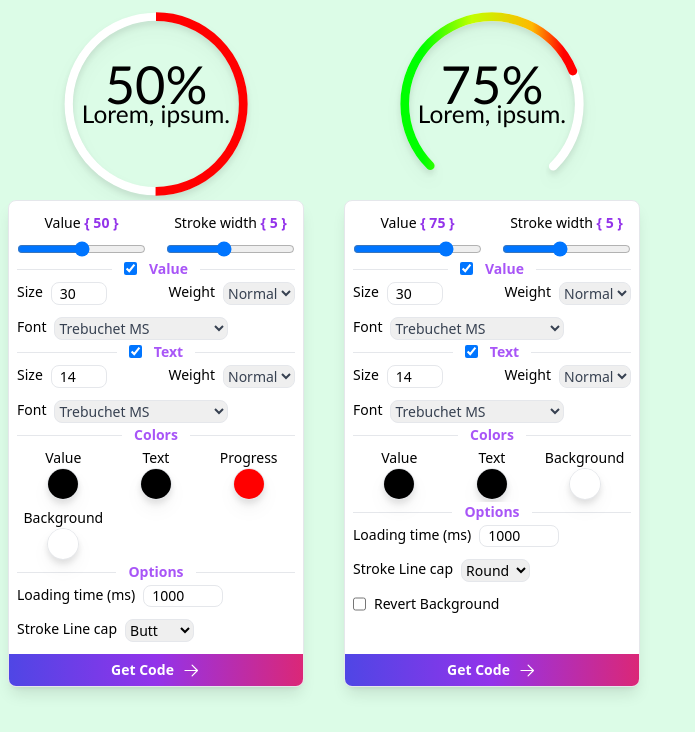
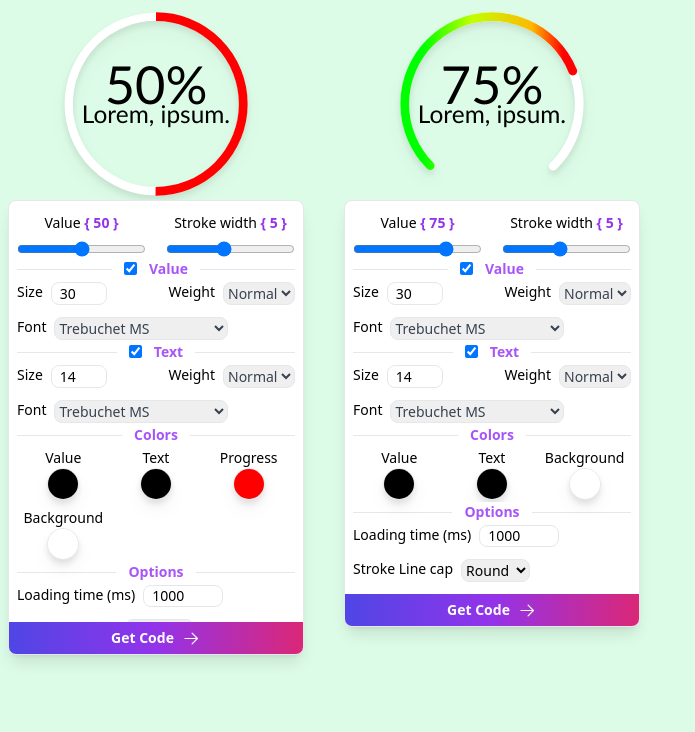
Before and after one commit to alptugidin/react-circular-progress-bar, a React (Vite) app: page / in a window 1280 px wide. Shown: the top 732 px of the page, without its empty margins (0-695 px from the left). Built offline with nearby package versions, Linux system fonts and the light colour scheme.

Commit message:
add class for select and input

```diff
--- a/src/index.css
+++ b/src/index.css
@@ -22,14 +22,19 @@
 }
 
 select {
-  @apply cursor-pointer
+  @apply cursor-pointer;
+}
+
+input,
+select {
+  @apply focus:border-gray-400 outline-none;
 }
 
 .main {
   perspective: 1000px;
   position: relative;
   width: 296px;
-  height: 487px;
+  height: 521px;
 }
 
 .settings {
@@ -39,12 +44,11 @@
   top: 0;
   left: 0;
   right: 0;
-  height: 487px;
 }
 
 .back {
   transform: rotateY(-180deg);
-
+  height: 521px;
 }
 
 .rotate {
@@ -53,21 +57,4 @@
 
 .rotate-back {
   transform: rotateY(0deg);
-
 }
-
-.va, .fu {
-  color: #D55FDE;
-  font-weight: bold;
-  font-style: italic;
-}
-
-.op {
-  color: #BBBBBB;
-  font-weight: bold;
-}
-
-
-.gl {
-  color: #EF596F;
-}
```
